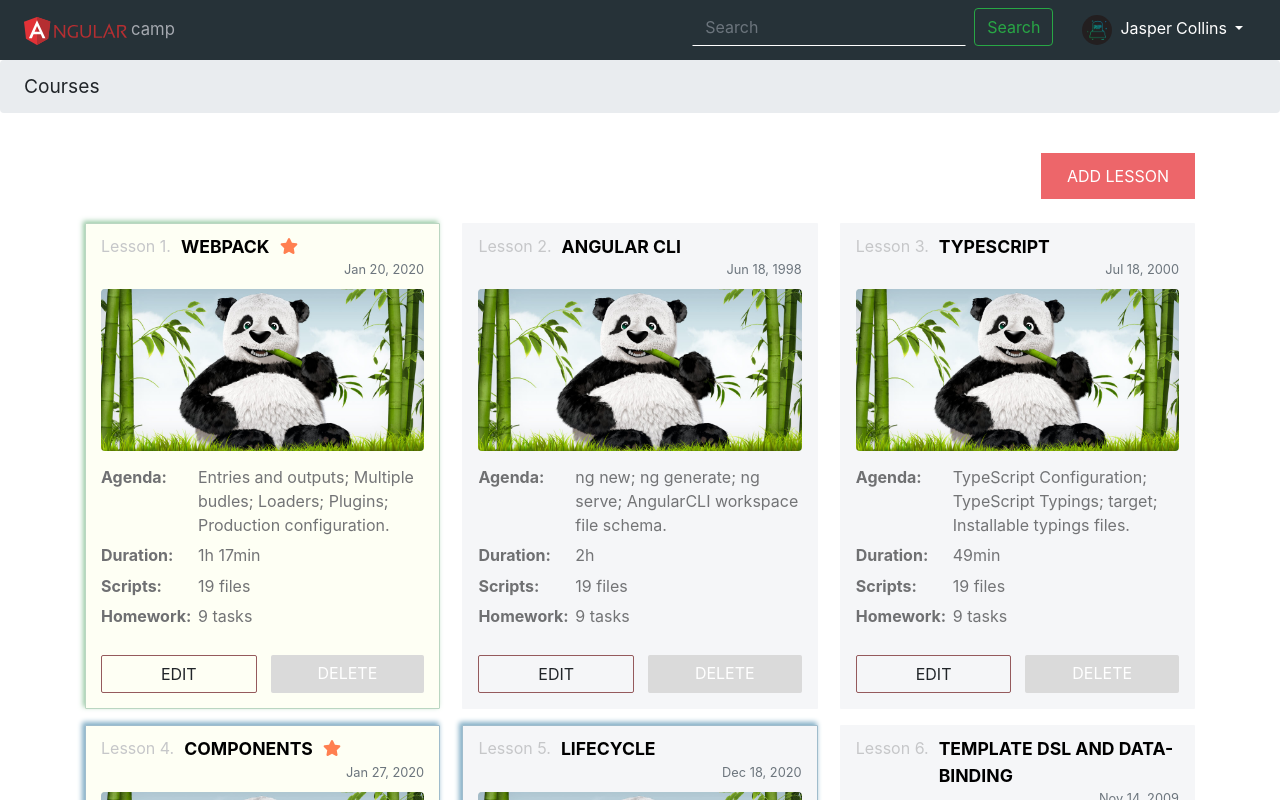
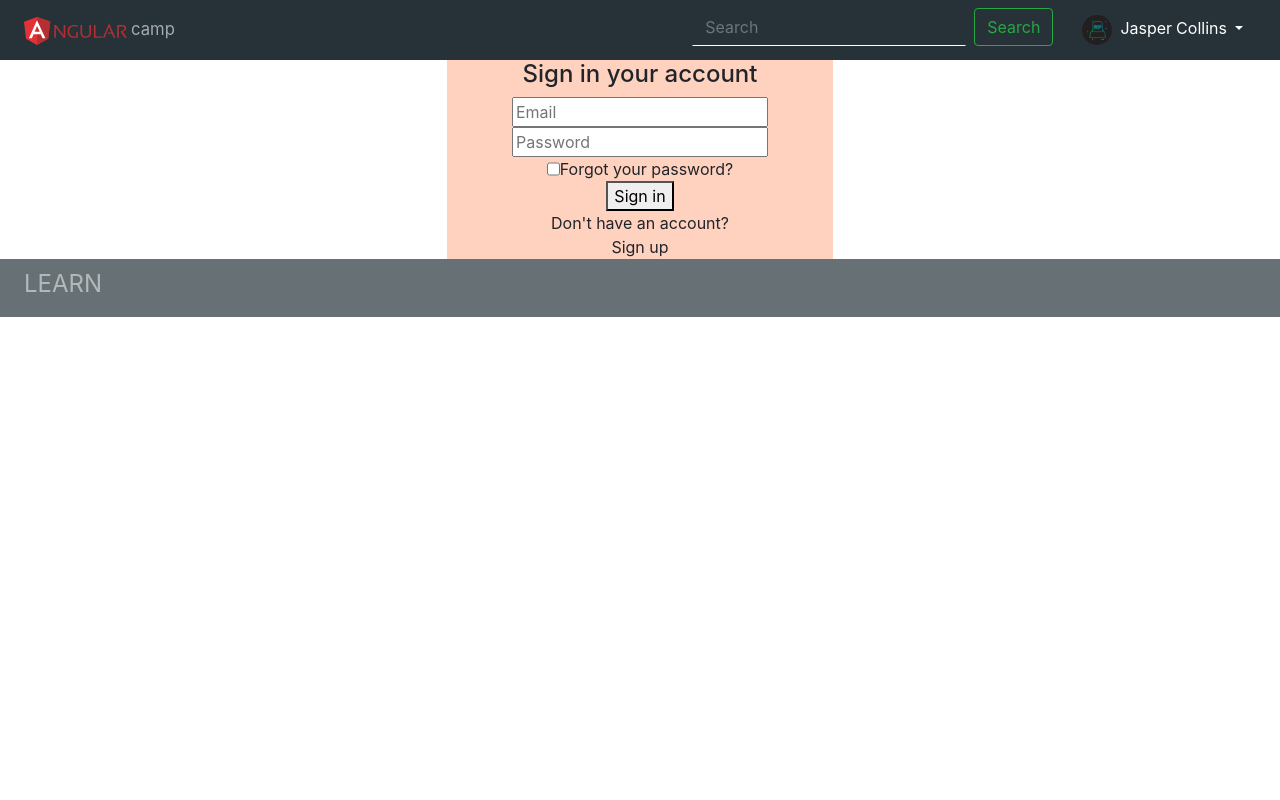
Before and after one commit to DenisLukayenka/VideoCoursesNg, an Angular app: page / in a window 1280 px wide. Shown: the top 800 px of the page. Built offline with nearby package versions, Linux system fonts and the light colour scheme.

Commit message:
feat(login-page): implement a simple page markup

```diff
--- a/src/app/app.component.html
+++ b/src/app/app.component.html
@@ -1,6 +1,10 @@
 <app-header></app-header>
-<app-breadcrumb></app-breadcrumb>
+
+<!-- <app-breadcrumb></app-breadcrumb>
 <div class="container">
     <router-outlet></router-outlet>
-</div>
+</div> -->
+
+<app-login-page></app-login-page>
+
 <app-footer></app-footer>
--- a/src/app/app.module.ts
+++ b/src/app/app.module.ts
@@ -7,11 +7,13 @@ import { CoreModule } from './core/core.module';
 import { CoursesPageComponent } from './components/courses-page/courses-page.component';
 import { SharedModule } from './shared/shared.module';
 import { FontAwesomeModule } from '@fortawesome/angular-fontawesome';
+import { LoginPageComponent } from './components/login-page/login-page.component';
 
 @NgModule({
   declarations: [
     AppComponent,
     CoursesPageComponent,
+    LoginPageComponent,
   ],
   imports: [
     BrowserModule,
--- /dev/null
+++ b/src/app/components/login-page/login-page.component.css
@@ -0,0 +1,21 @@
+.login-page {
+    height: 100%;
+    width: 100%;
+
+    display: flex;
+    align-items: center;
+    justify-content: center;
+}
+
+.login-container {
+    display: flex;
+    flex-direction: column;
+    justify-content: center;
+    align-items: center;
+    background-color: rgb(255, 209, 191);
+}
+
+.options {
+    display: flex;
+    justify-content: space-between;
+}
--- /dev/null
+++ b/src/app/components/login-page/login-page.component.html
@@ -0,0 +1,21 @@
+<div class="login-page">
+
+    <div class="container-fluid">
+        <div class="col-md-4 offset-md-4">
+            <div class="login-container">
+                <h4 class="header">Sign in your account</h4>
+                <input id="email" name="email" type="email" placeholder="Email" />
+                <input id="password" name="password" type="password" placeholder="Password"/>
+
+                <div class="options">
+                    <input id="keepIn" name="keepIn" type="checkbox" value="keepIn"/>
+                    <a>Forgot your password?</a>
+                </div>
+
+                <button class="signIn-button">Sign in</button>
+
+                <span>Don't have an account?</span> <a>Sign up</a>
+            </div>
+        </div>
+    </div>
+</div>
--- /dev/null
+++ b/src/app/components/login-page/login-page.component.ts
@@ -0,0 +1,15 @@
+import { Component, OnInit } from '@angular/core';
+
+@Component({
+  selector: 'app-login-page',
+  templateUrl: './login-page.component.html',
+  styleUrls: ['./login-page.component.css']
+})
+export class LoginPageComponent implements OnInit {
+
+  constructor() { }
+
+  ngOnInit() {
+  }
+
+}
```
Also changed, not shown: 1 other file (tests, documents, lock files or other folders).
